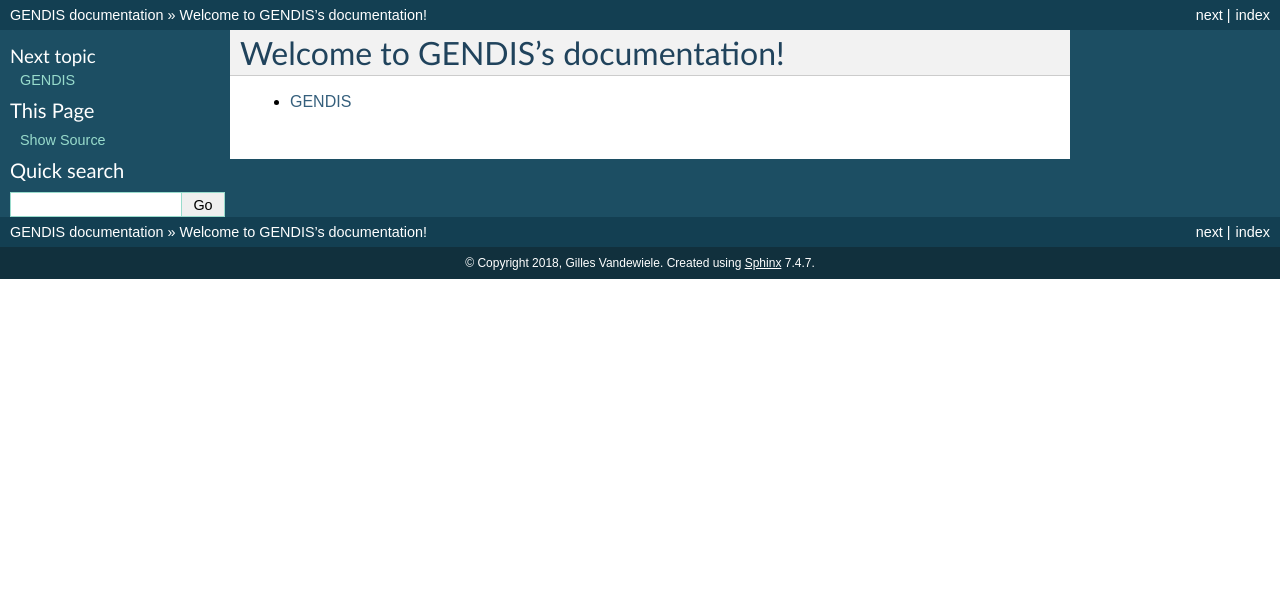
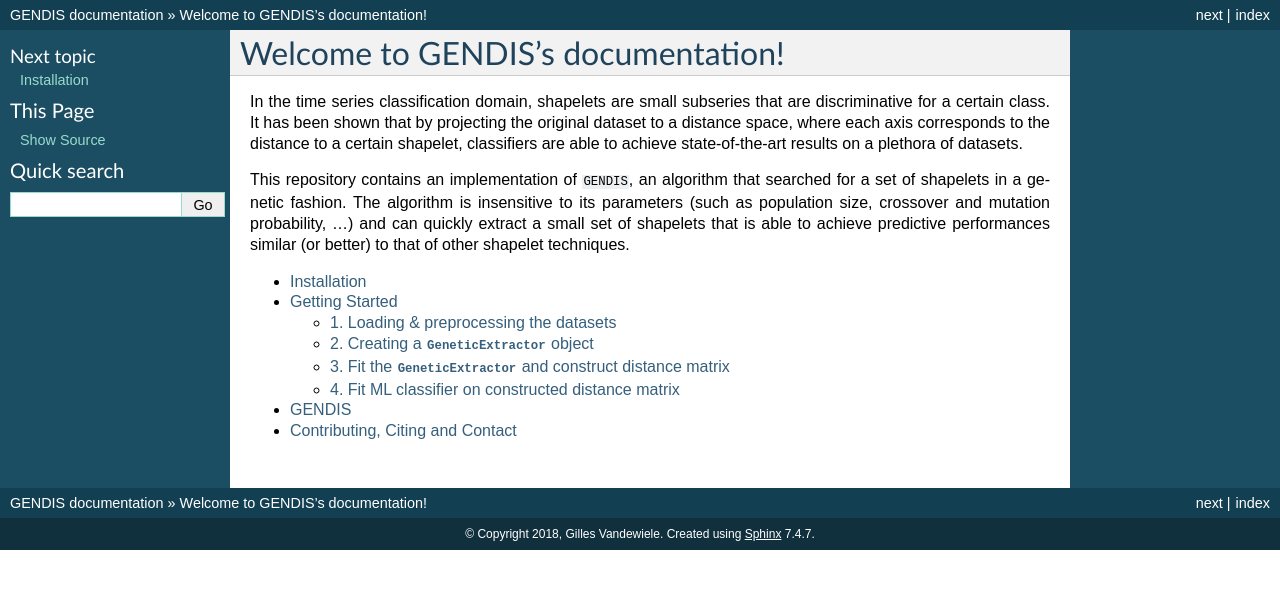
Before and after one commit to predict-idlab/GENDIS, a Sphinx documentation site: the page built from gendis/docs/index.rst, in a window 1280 px wide. Shown: the top 589 px of the page. Built offline with Sphinx 7.4.7, drawn with Linux system fonts in a browser that asks for light colours.

Commit message:
more docs

```diff
--- a/gendis/docs/index.rst
+++ b/gendis/docs/index.rst
@@ -6,7 +6,23 @@
 Welcome to GENDIS's documentation!
 ==================================
 
+In the time series classification domain, shapelets are small subseries
+that are discriminative for a certain class. It has been shown that by
+projecting the original dataset to a distance space, where each axis
+corresponds to the distance to a certain shapelet, classifiers are able
+to achieve state-of-the-art results on a plethora of datasets.
+
+This repository contains an implementation of ``GENDIS``, an algorithm
+that searched for a set of shapelets in a genetic fashion. The algorithm
+is insensitive to its parameters (such as population size, crossover and
+mutation probability, …) and can quickly extract a small set of
+shapelets that is able to achieve predictive performances similar (or
+better) to that of other shapelet techniques.
+
 .. toctree::
    :maxdepth: 2
 
+   Installation <install.rst>
+   Getting Started <start.rst>
    GENDIS <gendis.rst>
+   Contributing, Citing and Contact <ccc.rst>
--- /dev/null
+++ b/gendis/docs/start.rst
@@ -0,0 +1,59 @@
+Getting Started
+===============
+
+1. Loading & preprocessing the datasets
+~~~~~~~~~~~~~~~~~~~~~~~~~~~~~~~~~~~~~~~
+
+In a first step, we need to construct at least a matrix with timeseries
+(``X_train``) and a vector with labels (``y_train``). Additionally, test
+data can be loaded as well in order to evaluate the pipeline in the end.
+
+.. code:: python
+
+   import pandas as pd
+   # Read in the datafiles
+   train_df = pd.read_csv(<DATA_FILE>)
+   test_df = pd.read_csv(<DATA_FILE>)
+   # Split into feature matrices and label vectors
+   X_train = train_df.drop('target', axis=1)
+   y_train = train_df['target']
+   X_test = test_df.drop('target', axis=1)
+   y_test = test_df['target']
+
+2. Creating a ``GeneticExtractor`` object
+~~~~~~~~~~~~~~~~~~~~~~~~~~~~~~~~~~~~~~~~~
+
+Construct the object. For a list of all possible parameters, and a
+description, please refer to the documentation in the `code`_
+
+.. code:: python
+
+   from gendis.genetic import GeneticExtractor
+   genetic_extractor = GeneticExtractor(population_size=50, iterations=25, verbose=False,
+                                        normed=False, add_noise_prob=0.3, add_shapelet_prob=0.3,
+                                        wait=10, plot='notebook', remove_shapelet_prob=0.3,
+                                        crossover_prob=0.66, n_jobs=4)
+
+3. Fit the ``GeneticExtractor`` and construct distance matrix
+~~~~~~~~~~~~~~~~~~~~~~~~~~~~~~~~~~~~~~~~~~~~~~~~~~~~~~~~~~~~~
+
+.. code:: python
+
+   shapelets = genetic_extractor.fit(X_train, y_train)
+   distances_train = genetic_extractor.transform(X_train)
+   distances_test = genetic_extractor.transform(X_test)
+
+4. Fit ML classifier on constructed distance matrix
+~~~~~~~~~~~~~~~~~~~~~~~~~~~~~~~~~~~~~~~~~~~~~~~~~~~
+
+.. code:: python
+
+   from sklearn.linear_model import LogisticRegression
+   from sklearn.metrics import accuracy_score
+   lr = LogisticRegression()
+   lr.fit(distances_train, y_train)
+
+   print('Accuracy = {}'.format(accuracy_score(y_test, lr.predict(distances_test))))
+
+
+.. _code: gendis/genetic.py
```
Also changed, not shown: README.md (added, +82 -0 lines), README.rst (+49 -2 lines), gendis/docs/ccc.rst (added, +9 -0 lines), gendis/docs/install.rst (added, +11 -0 lines), 10 other files.
